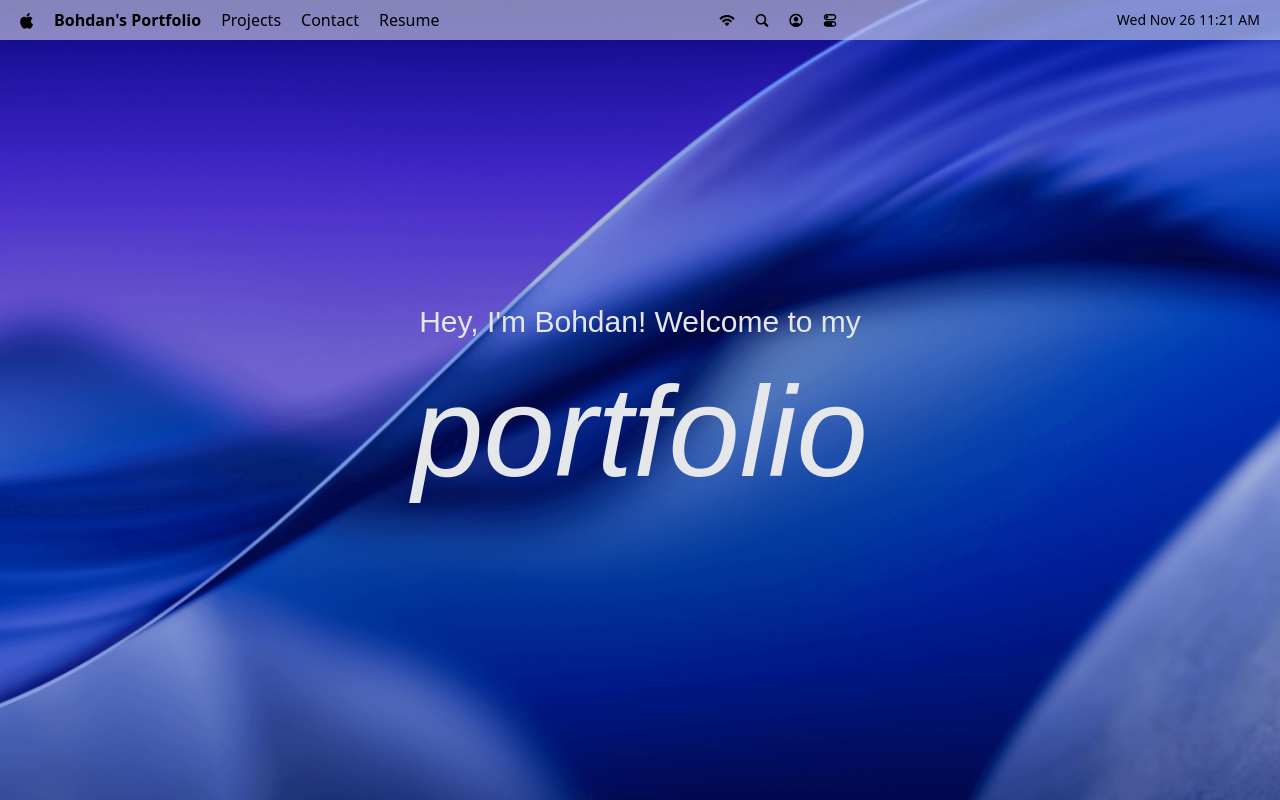
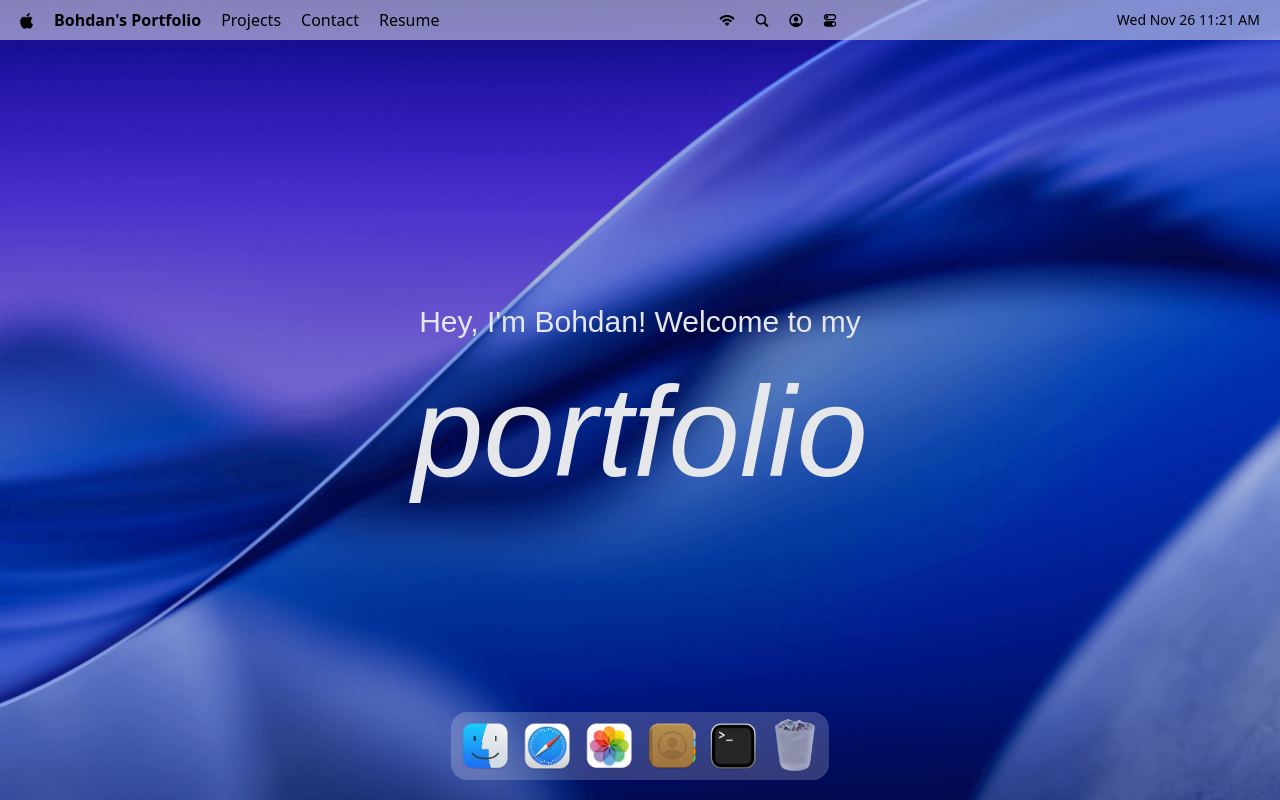
Before and after one commit to cementix/cementixx_macos_portfolio, a React (Vite) app: page / in a window 1280 px wide. Built offline with nearby package versions, Linux system fonts and the light colour scheme; a web font is replaced by a local one.

Commit message:
feat/dock

```diff
--- a/package.json
+++ b/package.json
@@ -17,6 +17,7 @@
     "lucide-react": "^0.555.0",
     "react": "^19.2.0",
     "react-dom": "^19.2.0",
+    "react-tooltip": "^5.30.0",
     "tailwindcss": "^4.1.17"
   },
   "devDependencies": {
--- a/src/App.jsx
+++ b/src/App.jsx
@@ -1,10 +1,11 @@
-import { Navbar, Welcome } from "#components";
+import { Dock, Navbar, Welcome } from "#components";
 
 const App = () => {
   return (
     <main>
       <Navbar />
       <Welcome />
+      <Dock />
     </main>
   );
 };
--- /dev/null
+++ b/src/components/Dock.jsx
@@ -0,0 +1,104 @@
+import { dockApps } from "#constants";
+import { Tooltip } from "react-tooltip";
+import { useRef } from "react";
+import { useGSAP } from "@gsap/react";
+import gsap from "gsap";
+
+const Dock = () => {
+  const dockRef = useRef(null);
+
+  useGSAP(() => {
+    const dock = dockRef.current;
+    if (!dock) return () => {};
+
+    const icons = dock.querySelectorAll(".dock-icon");
+
+    const animateIcons = (mouseX) => {
+      const { left } = dock.getBoundingClientRect();
+      const RADIUS = 120;
+
+      icons.forEach((icon) => {
+        const { left: iconLeft, width } = icon.getBoundingClientRect();
+        const center = iconLeft - left + width / 2;
+        const distance = Math.abs(mouseX - center);
+
+        if (distance > RADIUS) {
+          gsap.to(icon, {
+            scale: 1,
+            y: 0,
+            duration: 0.2,
+            ease: "power2.out",
+          });
+          return;
+        }
+
+        const intensity = 1 - distance / RADIUS;
+
+        gsap.to(icon, {
+          scale: 1 + 0.4 * intensity,
+          y: -10 * intensity,
+          duration: 0.2,
+          ease: "power2.out",
+        });
+      });
+    };
+
+    const handleMouseMove = (e) => {
+      const { left } = dock.getBoundingClientRect();
+
+      animateIcons(e.clientX - left);
+    };
+
+    const resetIcons = () => {
+      icons.forEach((icon) =>
+        gsap.to(icon, {
+          scale: 1,
+          y: 0,
+          duration: 0.3,
+          ease: "power1.out",
+        })
+      );
+    };
+
+    dock.addEventListener("mousemove", handleMouseMove);
+    dock.addEventListener("mouseleave", resetIcons);
+
+    return () => {
+      dock.removeEventListener("mousemove", handleMouseMove);
+      dock.removeEventListener("mouseleave", resetIcons);
+    };
+  }, []);
+
+  const toggleApp = () => {};
+
+  return (
+    <section id="dock">
+      <div ref={dockRef} className="dock-container">
+        {dockApps.map(({ id, name, icon, canOpen }) => (
+          <div key={id} className="relative flex justify-center">
+            <button
+              type="button"
+              className="dock-icon"
+              aria-label={name}
+              data-tooltip-id="dock-tooltip"
+              data-tooltip-content={name}
+              data-tooltip-delay-show={150}
+              disabled={!canOpen}
+              onClick={() => toggleApp({ id, canOpen })}
+            >
+              <img
+                src={`/images/${icon}`}
+                alt={name}
+                loading="lazy"
+                className={canOpen ? "" : "opacity-60"}
+              />
+            </button>
+          </div>
+        ))}
+        <Tooltip id="dock-tooltip" place="top" className="tooltip" />
+      </div>
+    </section>
+  );
+};
+
+export default Dock;
--- a/src/components/Welcome.jsx
+++ b/src/components/Welcome.jsx
@@ -20,7 +20,7 @@ const renderText = (text, className, baseWeight = 400) => {
 };
 
 const setupTextHover = (container, type) => {
-  if (!container) return;
+  if (!container) return () => {};
 
   const letters = container.querySelectorAll("span");
   const { min, max, default: base } = FONT_WEIGHTS[type];
--- a/src/components/index.js
+++ b/src/components/index.js
@@ -1,4 +1,5 @@
 import Welcome from "./Welcome";
 import Navbar from "./Navbar";
+import Dock from "./Dock";
 
-export { Navbar, Welcome };
+export { Navbar, Welcome, Dock };
```
Also changed, not shown: 1 other file (tests, documents, lock files or other folders).
